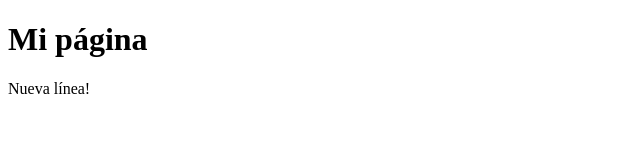
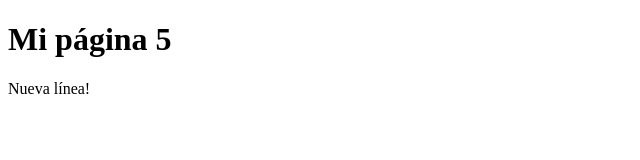
Before and after one commit to yoya-1/holamundo, a plain HTML site: page index.html in a window 1280 px wide. Shown: the full height of the page, 0-640 px from the left. Drawn offline with Linux system fonts and the light colour scheme.

Commit message:
Nuevo valor

```diff
--- a/index.html
+++ b/index.html
@@ -7,7 +7,7 @@
     <title>Document</title>
 </head>
 <body>
-    <h1>Mi página</h1>
+    <h1>Mi página 5</h1>
     <p>Nueva línea!</p>
 </body>
 </html>
```
